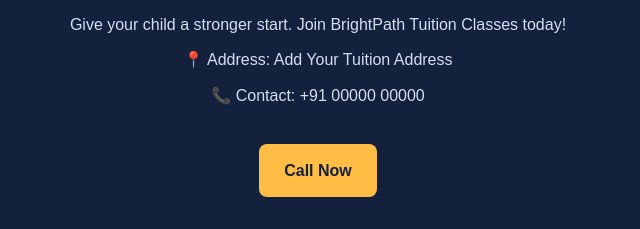
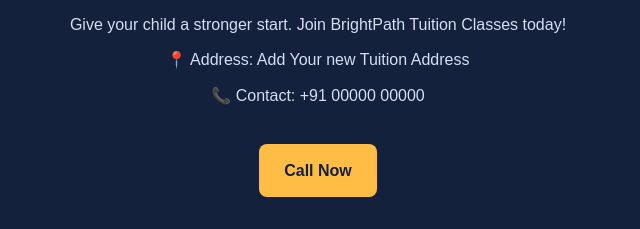
Before and after one commit to katariaanjali92-cpu/git_practice, a plain HTML site: page index.html in a window 1280 px wide. Shown: the part 1569-1798 px from the top of the page, 322-962 px from the left. Drawn offline with Linux system fonts and the light colour scheme.

Commit message:
changes done as new tuition classes

```diff
--- a/index.html
+++ b/index.html
@@ -329,7 +329,7 @@
             Join BrightPath Tuition Classes today!
         </p>
 
-        <p>📍 Address: Add Your Tuition Address</p>
+        <p>📍 Address: Add Your new Tuition Address</p>
 
         <p>📞 Contact: +91 00000 00000</p>
 
```
